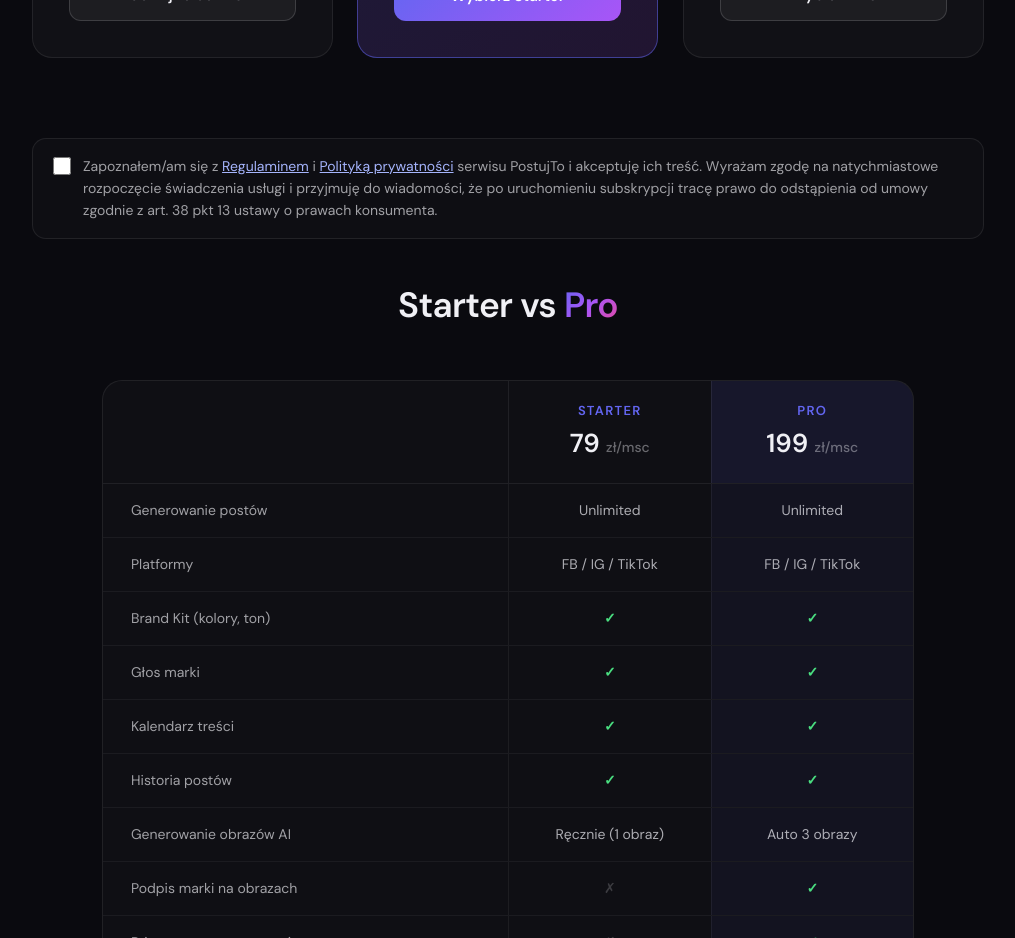
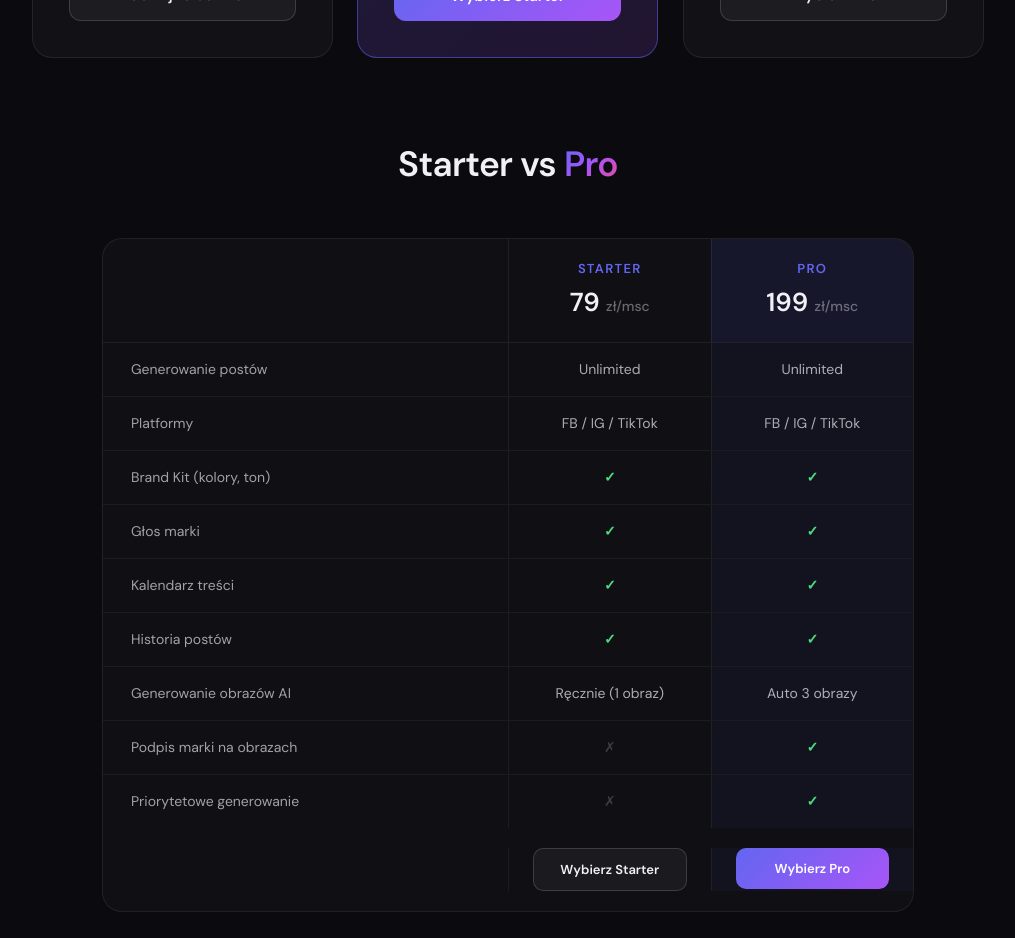
Before and after one commit to PostujTo/postujto, a Next.js app: page /pricing in a window 1280 px wide. Shown: the part 1040-1978 px from the top of the page, without its empty margins (132-1147 px from the left). Built offline with nearby package versions, Linux system fonts and the light colour scheme; no server answers.

Commit message:
feat: save terms acceptance in onboarding, skip modal if already accepted, remove static checkbox from /pricing

```diff
--- a/app/onboarding/page.tsx
+++ b/app/onboarding/page.tsx
@@ -73,6 +73,9 @@ export default function OnboardingPage() {
 
       // Zapisz ukończenie onboardingu
       await fetch('/api/onboarding-complete', { method: 'POST' });
+      if (termsAccepted) {
+        await fetch('/api/user/accept-terms', { method: 'POST' });
+      }
     } catch (err) {
       console.error(err);
     }
--- a/app/pricing/page.tsx
+++ b/app/pricing/page.tsx
@@ -11,6 +11,14 @@ export default function PricingPage() {
   const [planLoading, setPlanLoading] = useState(true);
   const [termsAccepted, setTermsAccepted] = useState(false);
   const [billing, setBilling] = useState<'monthly' | 'annual'>('monthly');
+  const [termsAlreadyAccepted, setTermsAlreadyAccepted] = useState(false);
+
+useEffect(() => {
+  if (!user) return;
+  fetch('/api/user/terms-status')
+    .then(r => r.json())
+    .then(data => { if (data.terms_accepted_at) setTermsAlreadyAccepted(true); });
+}, [user]);
   const [showTermsAlert, setShowTermsAlert] = useState(false);
   const [showTermsModal, setShowTermsModal] = useState(false);
   const [termsChecked, setTermsChecked] = useState(false);
@@ -27,6 +35,23 @@ export default function PricingPage() {
 
   const handleSubscribe = async (priceId: string, planName: string) => {
   if (!user) { window.location.href = '/app'; return; }
+  if (termsAlreadyAccepted) {
+    setLoading(planName);
+    try {
+      const response = await fetch('/api/stripe/create-checkout-session', {
+        method: 'POST',
+        headers: { 'Content-Type': 'application/json' },
+        body: JSON.stringify({ priceId, userId: user.id }),
+      });
+      const data = await response.json();
+      if (data.url) window.location.href = data.url;
+    } catch {
+      alert('Wystąpił błąd. Spróbuj ponownie.');
+    } finally {
+      setLoading(null);
+    }
+    return;
+  }
   setPendingPriceId(priceId);
   setPendingPlan(planName);
   setTermsChecked(false);
@@ -266,25 +291,6 @@ const plans = [
         ))}
       </div>
 
-      {/* CHECKBOX REGULAMIN */}
-      <div style={{ maxWidth: 1000, margin: '0 auto', padding: '0 24px 40px' }}>
-        <label style={{ display: 'flex', alignItems: 'flex-start', gap: 12, cursor: 'pointer', padding: '16px 20px', background: termsAccepted ? 'rgba(99,102,241,0.08)' : 'rgba(255,255,255,0.02)', border: `1px solid ${termsAccepted ? 'rgba(99,102,241,0.3)' : 'rgba(255,255,255,0.08)'}`, borderRadius: 14, transition: 'all 0.2s' }}>
-          <input
-            type="checkbox"
-            checked={termsAccepted}
-            onChange={e => setTermsAccepted(e.target.checked)}
-            style={{ width: 18, height: 18, marginTop: 2, accentColor: '#6366f1', flexShrink: 0, cursor: 'pointer' }}
-          />
-          <span style={{ fontSize: 14, color: 'rgba(240,240,245,0.65)', lineHeight: 1.6 }}>
-            Zapoznałem/am się z{' '}
-            <Link href="/terms" target="_blank" style={{ color: '#a5b4fc', textDecoration: 'underline' }}>Regulaminem</Link>
-            {' '}i{' '}
-            <Link href="/privacy" target="_blank" style={{ color: '#a5b4fc', textDecoration: 'underline' }}>Polityką prywatności</Link>
-            {' '}serwisu PostujTo i akceptuję ich treść. Wyrażam zgodę na natychmiastowe rozpoczęcie świadczenia usługi i przyjmuję do wiadomości, że po uruchomieniu subskrypcji tracę prawo do odstąpienia od umowy zgodnie z art. 38 pkt 13 ustawy o prawach konsumenta.
-          </span>
-        </label>
-      </div>
-
       {/* COMPARISON TABLE */}
       <div style={{ maxWidth: 860, margin: '0 auto', padding: '0 24px 100px' }}>
         <h2 style={{ fontSize: 'clamp(1.6rem, 3vw, 2.2rem)', fontWeight: 800, letterSpacing: '-0.02em', textAlign: 'center', marginBottom: 48 }}>
```
